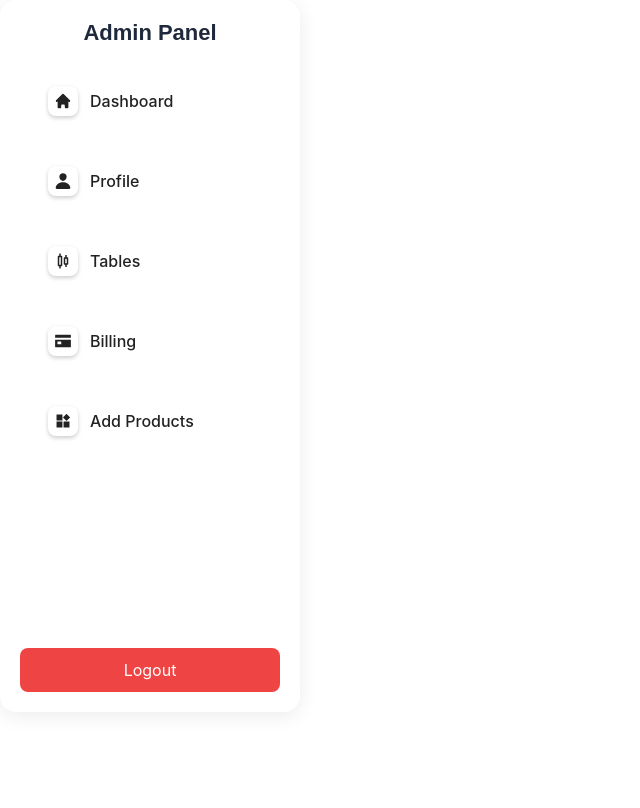
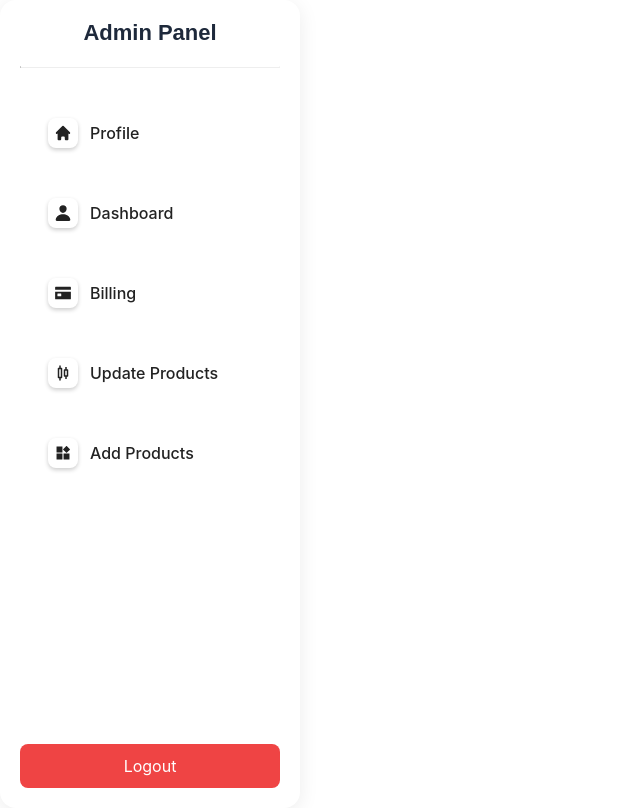
Before and after one commit to adithdev-glitch/e-commerce, a React (Vite) app in the folder frontend/: page /admin in a window 1280 px wide. Shown: the whole page, without its empty margins (0-640 px from the left). Built offline with nearby package versions, Linux system fonts and the light colour scheme; no server answers.

Commit message:
Enhance admin dashboard and membership components: add animations, update layout, and improve sidebar navigation

```diff
--- a/frontend/src/App.jsx
+++ b/frontend/src/App.jsx
@@ -41,8 +41,8 @@ function App() {
       <Route path="/home/account" element={<Account />} />
       <Route path="/home/product/:id" element={<ProductDescription />}/>
       <Route path="/home/favourite" element={<Wishlist />}/>
+      <Route path="/home/cart" element={<Cart />}/>
     </Route>
-      <Route path="/home/cart" element={<Cart />}/>
     <Route path="/admin" element={<AdminLayout/>}>
       <Route index element={ <Dashboard  />}/>
       <Route path="/admin/profile" element={<Profile />}/>
--- a/frontend/src/admin/dashboard/Dashboard.jsx
+++ b/frontend/src/admin/dashboard/Dashboard.jsx
@@ -5,6 +5,7 @@ import { IoMdSettings } from "react-icons/io";
 import axios from 'axios';
 import toast from 'react-hot-toast';
 import { useNavigate } from 'react-router-dom';
+import { motion } from 'framer-motion';
 
 const Dashboard = () => {
   const feeds = [
@@ -49,27 +50,33 @@ const Dashboard = () => {
   return (
   <>
     <div className="hii">
-      <div className="colorBar">
-          <h3>Profile</h3>
-      </div>
-      <div className="profileBar">
+      <motion.div
+        className="colorBar"
+        initial={{ opacity: 0, y: -50 }}
+        animate={{ opacity: 1, y: 0 }}
+        transition={{ duration: 0.8, ease: "easeOut" }}
+      >
+      <h3>Profile</h3>
+      </motion.div>
+
+      <motion.div className="profileBar" initial={{ opacity: 0, y: 50 }} animate={{ opacity: 1, y: 0 }} transition={{ duration: 0.8, ease: "easeOut" }}>
         <img src={admin.imageUrl} alt="profile" />
         <div className="profileInfo">
           <h2>{admin.name}</h2>
           <p>{admin.role}</p>
         </div>
         <button><IoMdSettings className='s-icon'/></button>
-      </div>
+      </motion.div>
       <div className="contents">
-        <div className="div1">
+        <motion.div className="div1" initial={{ opacity: 0, y: 50 }} animate={{ opacity: 1, y: 0 }} transition={{ duration: 0.8, delay:0.5, ease: "easeOut" }}>
           <h4>Profile Summary</h4>
           <p>Hi, I’m Alec Thompson, Decisions: If you can’t decide, the answer is no. If two equally difficult paths, choose the one more painful in the short term (pain avoidance is creating an illusion of equality).</p>
           <p>Full name</p>
           <p>mob</p>
           <p>email</p>
           <p>location</p>
-        </div>
-        <div className="div2">
+        </motion.div>
+        <motion.div className="div2" initial={{ opacity: 0, y: 50 }} animate={{ opacity: 1, y: 0 }} transition={{ duration: 0.8, delay:1, ease: "easeOut" }}>
           <h4>Conversation</h4>
           {feeds.map((feed, index) => (
             <div key={index} className="feed">
@@ -80,8 +87,8 @@ const Dashboard = () => {
               </div>
             </div>
           ))}
-        </div>
-      <div className="div2"></div>
+        </motion.div>
+      <motion.div className="div2" initial={{ opacity: 0, y: 50 }} animate={{ opacity: 1, y: 0 }} transition={{ duration: 0.8, delay:1.5, ease: "easeOut" }}></motion.div>
     </div>
   </div>
 </>
--- a/frontend/src/admin/dashboard/Side.css
+++ b/frontend/src/admin/dashboard/Side.css
@@ -1,7 +1,7 @@
 /* Sidebar container */
 .sidebar {
     width: 260px;
-    height: 84vh;
+    height: 96vh;
     background: transparent; /* dark slate */
     color: #1e293b; /* near-white */
     padding: 20px;
@@ -10,6 +10,8 @@
     flex-direction: column;
     justify-content: space-between;
     border: none;
+    top: 1px;
+    position: sticky;
   }
 
   /* Title */
@@ -79,7 +81,7 @@
 
   .menu li a:hover .icon {
     transform: scale(1.1);
-    box-shadow: 0 4px 8px rgba(0, 0, 0, 0.3);
+    box-shadow: none;
   }
 
   /* Logout Button */
@@ -93,6 +95,7 @@
     font-size: 16px;
     cursor: pointer;
     transition: background 0.2s ease;
+    margin-top: -60px;
   }
 
   .logout-btn:hover {
--- a/frontend/src/admin/dashboard/Side.jsx
+++ b/frontend/src/admin/dashboard/Side.jsx
@@ -5,6 +5,7 @@ import { IoCardSharp, IoPerson } from "react-icons/io5";
 import { BiCandles } from "react-icons/bi";
 import { AiFillProduct } from "react-icons/ai";
 import { Link } from 'react-router-dom';
+import { motion } from 'framer-motion';
 
 const Side = () => {
   const logoutHandler = async(e) => {
@@ -17,19 +18,46 @@ const Side = () => {
         toast.error("Logout failed", error);
     }
   }
+  const container = {
+    hidden: { opacity: 0 },
+    show: {
+      opacity: 1,
+      transition: {
+        staggerChildren: 0.15, // delay between each list item
+      },
+    },
+  };
+
+  const item = {
+    hidden: { y: -50, opacity: 0 },
+    show: {
+      y: 0,
+      opacity: 1,
+      transition: {
+        type: "spring",
+        stiffness: 100,
+        damping: 10
+      }
+    },
+  };
   return (
-    <div className="sidebar">
+    <motion.div className="sidebar" initial={{ opacity: 0, x: -50 }} animate={{ opacity: 1, x: 0 }} transition={{ duration: 0.8, ease: "easeOut" }}>
       <h2>Admin Panel</h2>
-
-      <ul className="menu">
-        <li><Link to="/admin"><HiHome className="icon" /> Dashboard</Link></li>
-        <li><Link to="/admin/profile"><IoPerson className="icon" /> Profile</Link></li>
-        <li><Link to="/admin"><BiCandles className="icon" /> Tables</Link></li>
-        <li><Link to="/admin/billing"><IoCardSharp className="icon" /> Billing</Link></li>
-        <li><Link to="/admin/add-product"><AiFillProduct className="icon" /> Add Products</Link></li>
-      </ul>
-      <button className="logout-btn" onClick={logoutHandler}>Logout</button>
-    </div>
+     <hr />
+     <motion.ul
+      className="menu"
+      variants={container}
+      initial="hidden"
+      animate="show"
+    >
+      <motion.li variants={item}><Link to="/admin"><HiHome className="icon" /> Profile</Link></motion.li>
+      <motion.li variants={item}><Link to="/admin/profile"><IoPerson className="icon" /> Dashboard</Link></motion.li>
+      <motion.li variants={item}><Link to="/admin/billing"><IoCardSharp className="icon" /> Billing</Link></motion.li>
+      <motion.li variants={item}><Link to="/admin"><BiCandles className="icon" /> Update Products</Link></motion.li>
+      <motion.li variants={item}><Link to="/admin/add-product"><AiFillProduct className="icon" /> Add Products</Link></motion.li>
+    </motion.ul>
+      <button className="logout-btn"  onClick={logoutHandler}>Logout</button>
+    </motion.div>
   )
 }
 
--- a/frontend/src/component/category/Content.jsx
+++ b/frontend/src/component/category/Content.jsx
@@ -19,8 +19,19 @@ const Content = () => {
           <p>Speed you can trust, delivery you can count on.</p>
         </div>
         <div className="icon-text">
-          <CiCreditCard1 />
-          <p>Pay your way — cards, UPI, wallets & more.</p>
+          <motion.div
+            className="icon-container"
+            whileHover={{
+              rotateY: 360,
+              scale: 1.2,
+              color: "#4f46e5", // Indigo glow
+              textShadow: "0 0 8px rgba(79,70,229,0.8)",
+            }}
+            transition={{ duration: 0.6 }}
+          >
+            <CiCreditCard1  size={40} />
+          </motion.div>
+        <p>Pay your way — cards, UPI, wallets & more.</p>
         </div>
         <div className="icon-text">
           <PiTShirt />
--- a/frontend/src/pages/home/Home.css
+++ b/frontend/src/pages/home/Home.css
@@ -156,7 +156,7 @@
   .model{
     z-index: 2;
     background-color: transparent;
-    height: 750px;
+    height: 780px;
     transition: filter 0.3s ease;
     backface-visibility: hidden;
   transform-style: preserve-3d;
--- a/frontend/src/pages/home/Home.jsx
+++ b/frontend/src/pages/home/Home.jsx
@@ -23,16 +23,15 @@ const Home = ({ showLogin, onCloseLogin, showSearch, onCloseSearch }) => {
   return (
     <>
     <motion.div className="main"
-    animate={{ backgroundColor: bgColor }}
     transition={{ duration: 0.8, ease: "easeInOut" }}>
-        <motion.div className="side-line-left" initial={{ opacity: 0, y: 30 }} animate={{ opacity: 1, y: 0 }} transition={{ duration: 0.6, delay: 0.2 }}>
+        <motion.div className="side-line-left" initial={{ opacity: 0, x: -50 }} animate={{ opacity: 1, x: 0 }} transition={{ duration: 0.6, delay: .8 }}>
             <h2>Clean Lines.</h2>
             <h2>Conscious Living.</h2>
-            <div className="quote">
+            <motion.div className="quote" initial={{ opacity: 0, y: -20 }} animate={{ opacity: 1, y: 0 }} transition={{ duration: 0.6, delay: 1.2 }}>
                 <p>"Timeless, wearable,and truly well made."</p>
-            </div>
+            </motion.div>
         </motion.div>
-        <motion.div className="side-line-right" initial={{ opacity: 0, y: 30 }} animate={{ opacity: 1, y: 0 }} transition={{ duration: 0.6, delay: 0.4 }}>
+        <motion.div className="side-line-right" initial={{ opacity: 0, x: 30 }} animate={{ opacity: 1, x: 0 }} transition={{ duration: 0.6, delay: 1 }}>
             <p>Timeless essentials for the modern minimalist. Designed to simplify your wardore --- and elevate your everyday.</p>
             <button className='explore-btn' onClick={handleExploreClick}>Explore the Collection<FaArrowRight className="arrow-icon"/></button>
             <div className="review">
--- a/frontend/src/pages/membership/Membership.jsx
+++ b/frontend/src/pages/membership/Membership.jsx
@@ -1,24 +1,56 @@
-import React from 'react'
-import './Membership.css'
-import { assets } from '../../assets/asset'
+import React from "react";
+import "./Membership.css";
+import { assets } from "../../assets/asset";
+import { motion } from "framer-motion";
+
+const perks = [
+  { img: assets.gift, initial: { y: -30, rotate: -10, opacity: 0 } },
+  { img: assets.truck, initial: { x: -50, rotate: 5, opacity: 0 } },
+  { img: assets.card, initial: { y: 40, rotate: 10, opacity: 0 } },
+  { img: assets.pillow, initial: { x: 50, rotate: -5, opacity: 0 } },
+];
 
 const Membership = () => {
   return (
-    <>
     <div className="main-5">
-        <div className="member-header">
-            <h2>Membership Perks</h2>
-        </div>
-        <div className="member-content">
-                <img src={assets.gift} />
-                <img src={assets.truck} />
-                <img src={assets.card} />
-                <img src={assets.pillow} />
-        </div>
+      <div className="member-header">
+        <h2>Membership Perks</h2>
+      </div>
+
+      <div className="member-content">
+        {perks.map((perk, index) => (
+          <motion.img
+            key={index}
+            src={perk.img}
+            initial={perk.initial}
+            whileInView={{
+              x: 0,
+              y: 0,
+              rotate: 0,
+              opacity: 1,
+              scale: 1,
+            }}
+            transition={{
+              duration: 1,
+              delay: index * 0.3,
+              type: "spring",
+              stiffness: 120,
+              damping: 12,
+            }}
+            viewport={{ once: true, amount: 0.5 }}
+            whileHover={{
+              scale: 1.2,
+              rotate: [0, 5, -5, 0],
+              y: -10,
+              transition: { duration: 0.5, yoyo: Infinity },
+            }}
+            className="perk-image"
+            alt={`perk-${index}`}
+          />
+        ))}
+      </div>
     </div>
+  );
+};
 
-    </>
-  )
-}
-
-export default Membership
+export default Membership;
```
